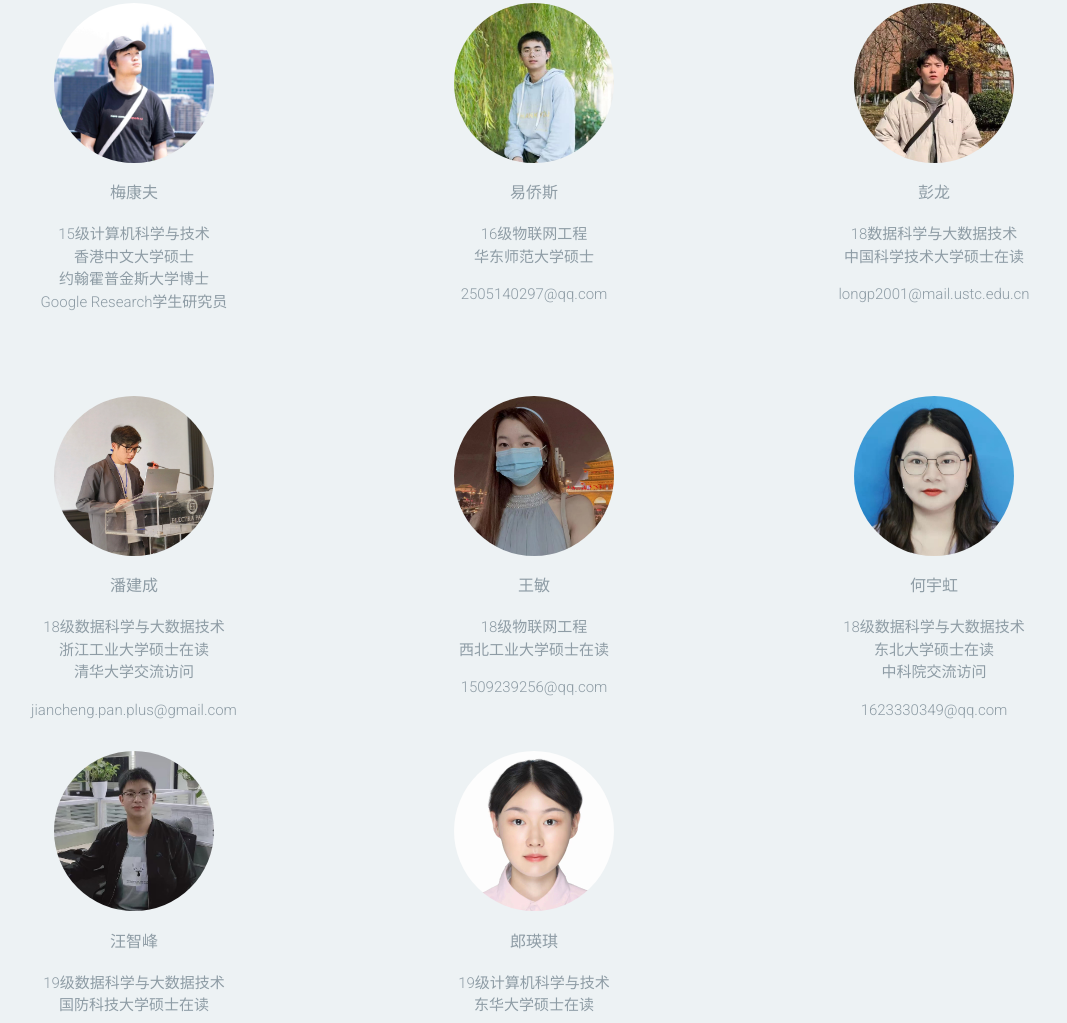
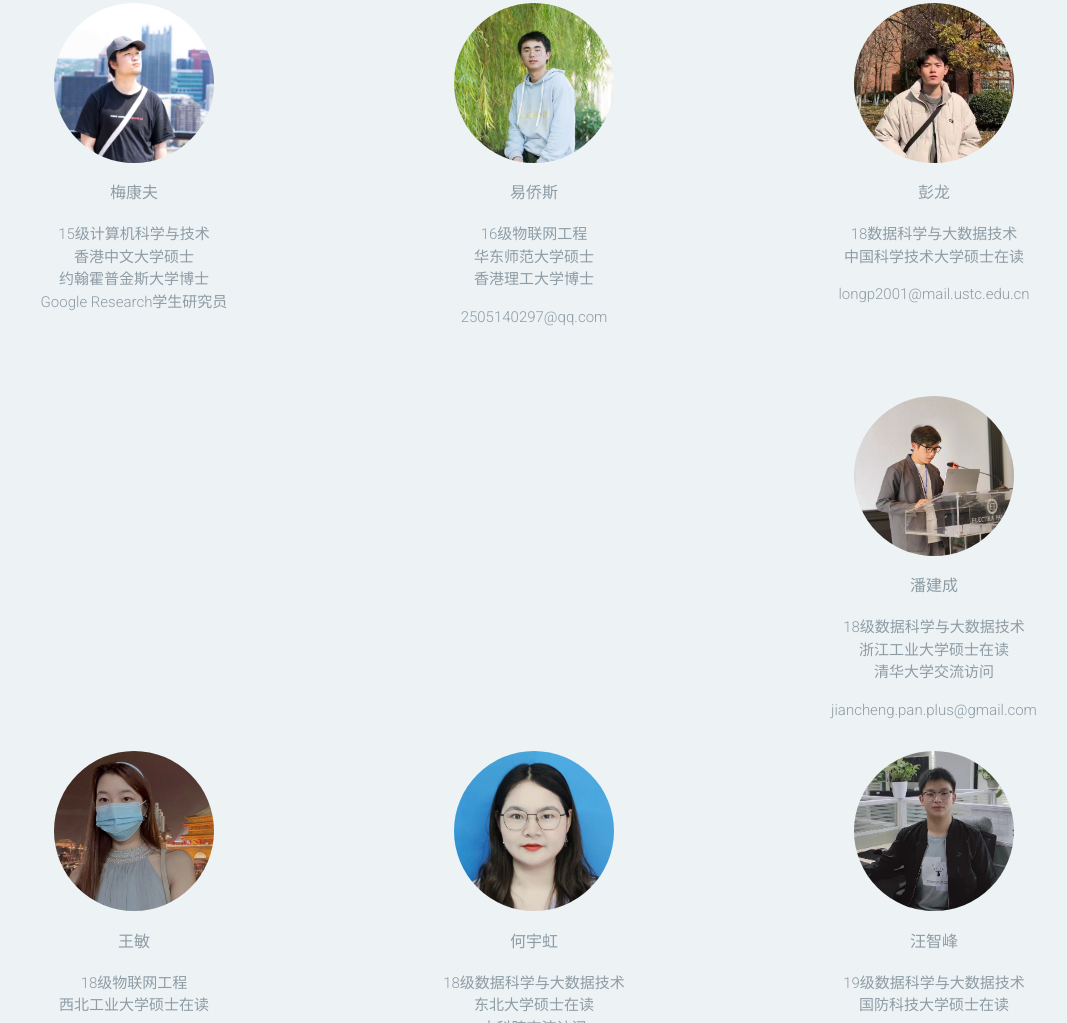
Before and after one commit to MoTong-AI-studio/MoTong-AI-studio.github.io, a plain HTML site: page about.html in a window 1280 px wide. Shown: the part 2922-3945 px from the top of the page, without its empty margins (106-1173 px from the left). Drawn offline with Linux system fonts and the light colour scheme.

Commit message:
Update about.html

```diff
--- a/about.html
+++ b/about.html
@@ -232,7 +232,7 @@
 								  <div class="team">
 									<img src="images/qiaosiyi.jpg" alt="" class="team-image_student">
 									<h3 class="team-name">易侨斯</h3>
-									<p>16级物联网工程<br>华东师范大学硕士</p>
+									<p>16级物联网工程<br>华东师范大学硕士<br>香港理工大学博士</p>
 									<p>2505140297@qq.com</p>
 									<br><br>
 								  </div>
```
